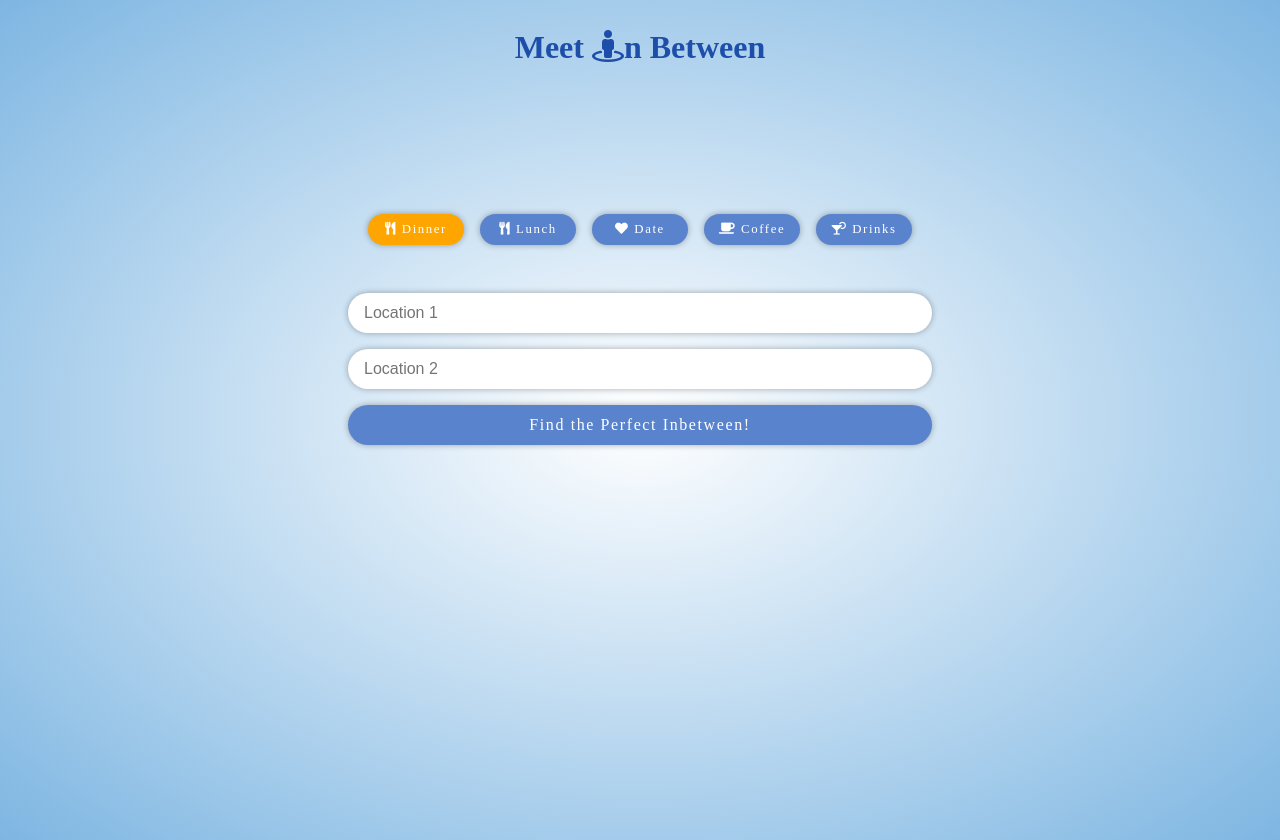
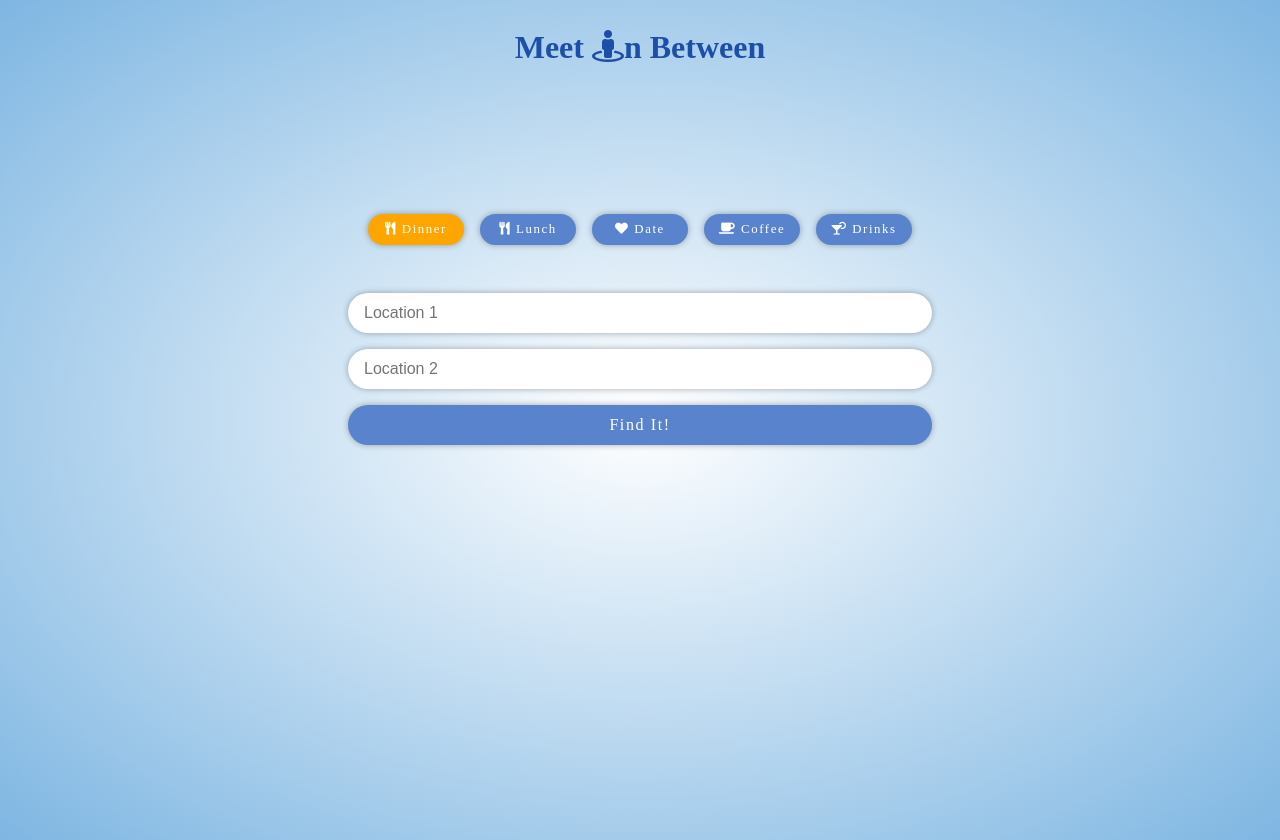
Before and after one commit to itskarl/plan-roulette, a React (Create React App) app: page / in a window 1280 px wide. Built offline with nearby package versions, Linux system fonts and the light colour scheme; a web font is replaced by a local one.

Commit message:
text changes

```diff
--- a/public/index.html
+++ b/public/index.html
@@ -21,7 +21,7 @@
       work correctly both with client-side routing and a non-root public URL.
       Learn how to configure a non-root public URL by running `npm run build`.
     -->
-    <title>React App</title>
+    <title>Find In Between</title>
   </head>
   <body>
     <noscript>You need to enable JavaScript to run this app.</noscript>
--- a/src/App.js
+++ b/src/App.js
@@ -190,7 +190,7 @@ function App() {
               {errors.address2 && touched.address2 && errors.address2}
             </span>
             <button type="submit" disabled={isSubmitting}>
-              {isSubmitting ? "Searching..." : "Find the Perfect Inbetween!"}
+              {isSubmitting ? "Searching..." : "Find It!"}
             </button>
           </form>
         )}
--- a/src/index.css
+++ b/src/index.css
@@ -60,7 +60,11 @@ code {
   font-family: 'Hepta Slab', serif;
   cursor: pointer;
   letter-spacing: .1rem;
+  transition-duration: .3s
 
+}
+.address-fields button:hover {
+  background: #6293eb
 }
 
 .meeting-type-list {
@@ -74,6 +78,7 @@ code {
   padding: .5rem;
   height: auto;
   outline: none;
+  transition-duration: .3s
 }
 .meeting-type-list button:hover, .meeting-type-list .active {
   background: orange
```
